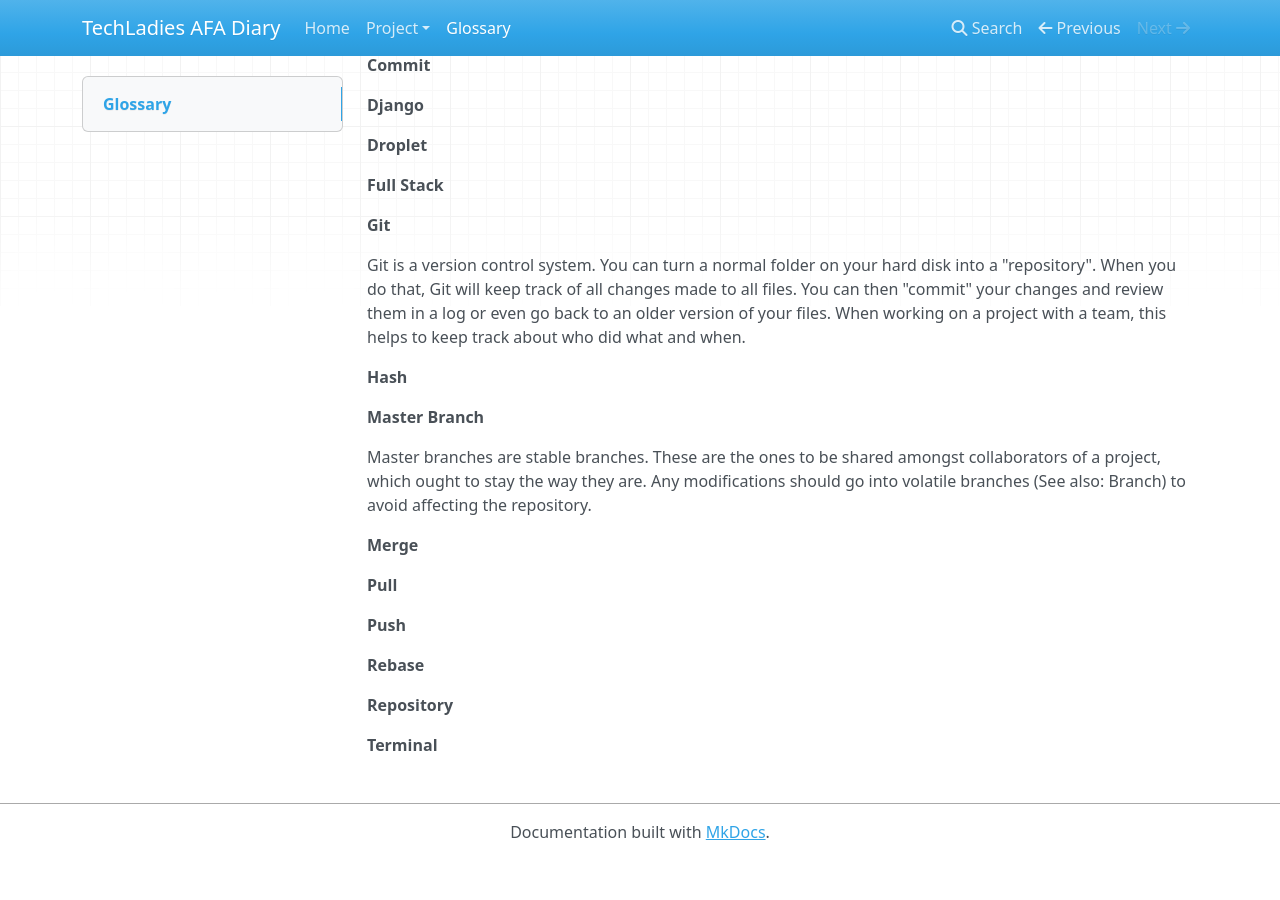
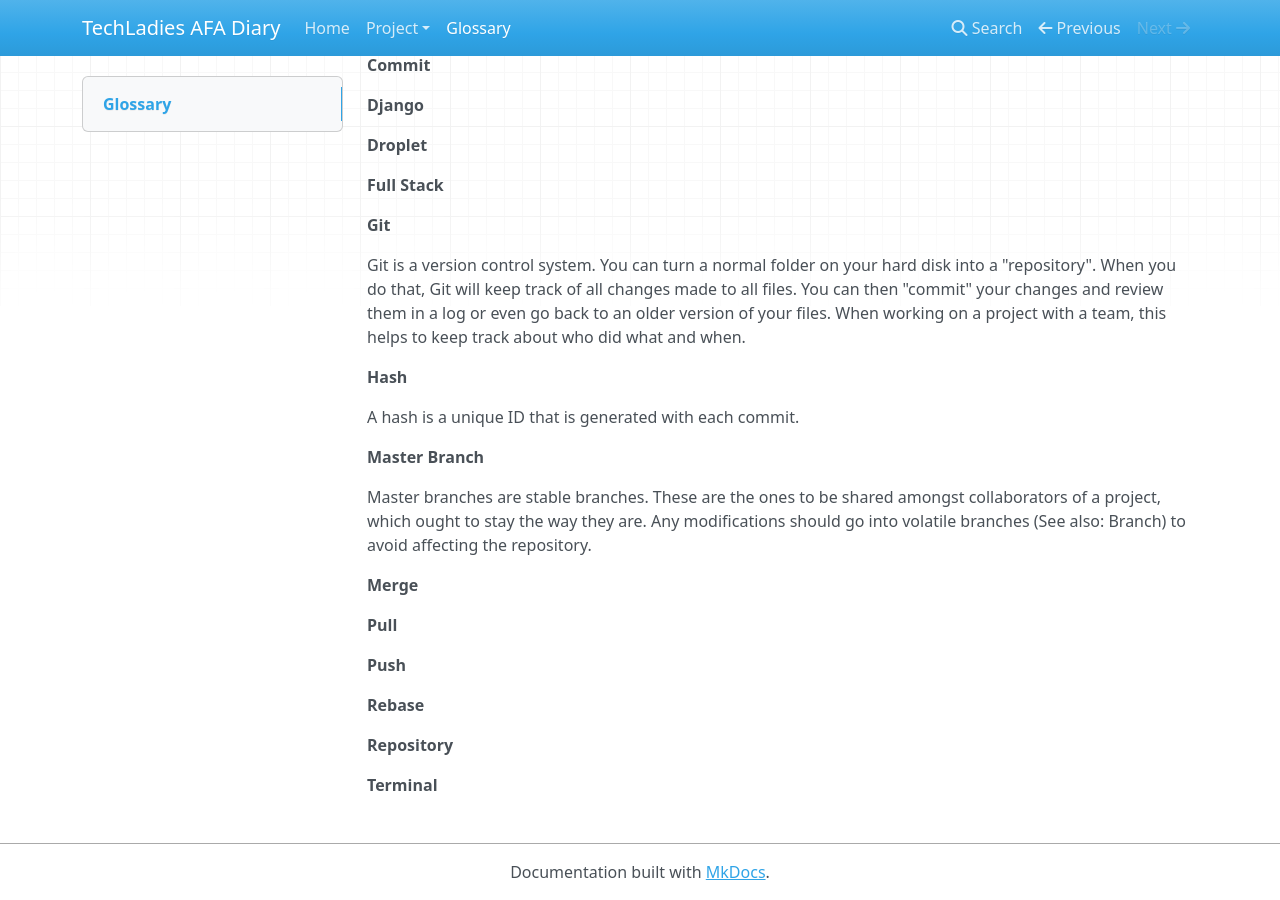
Before and after one commit to TechLadies/afa-diary, an MkDocs documentation site: the page built from docs/glossary.md, in a window 1280 px wide and 900 px high, scrolled down 937 px. Built offline with MkDocs 1.6.1, drawn with Linux system fonts in a browser that asks for light colours; nearby versions of some CDN libraries; old or Windows-style settings are respelled for this version of MkDocs; before the commit the page ends 1797 px from its top, so only the background shows below that.

Commit message:
Updated 5 glossary terms Branch Clone Checkout Hash Master Branch

```diff
--- a/docs/glossary.md
+++ b/docs/glossary.md
@@ -47,6 +47,8 @@ a team, this helps to keep track about who did what and when.
 
 **Hash**
 
+A hash is a unique ID that is generated with each commit.
+
 **Master Branch**
 
 Master branches are stable branches. These are the ones to be shared amongst collaborators of a project, which ought to stay the way they are. Any modifications should go into volatile branches (See also: Branch) to avoid affecting the repository.
```
Also changed, not shown: 1 other file.
